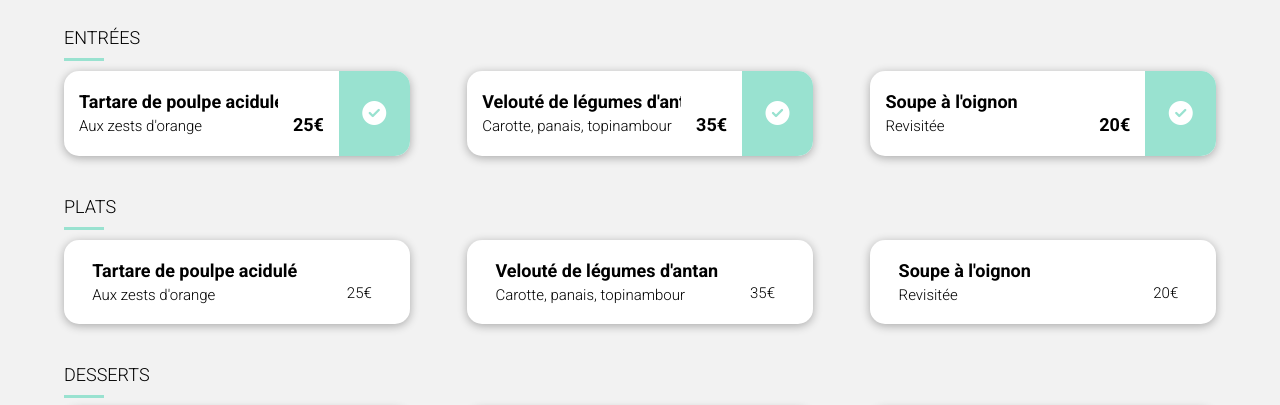
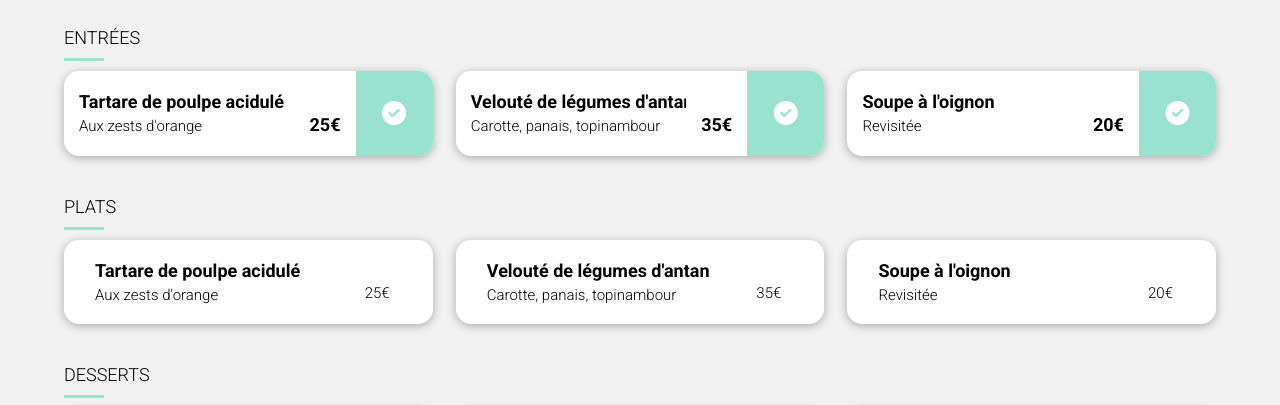
Before and after one commit to benlal/projet3, a website: page alafrancaise.html in a window 1280 px wide. Shown: the part 362-767 px from the top of the page. Drawn offline with Linux system fonts and the light colour scheme.

Commit message:
Ajustement des tailles des blocs meal

```diff
--- a/sass/style.scss
+++ b/sass/style.scss
@@ -402,7 +402,7 @@ footer {
         display: flex;
         justify-content: space-between;
         .meal {
-            width: 30%;
+            width: 32%;
         }
     }
 }
```
Also changed, not shown: public/css/style.css.
